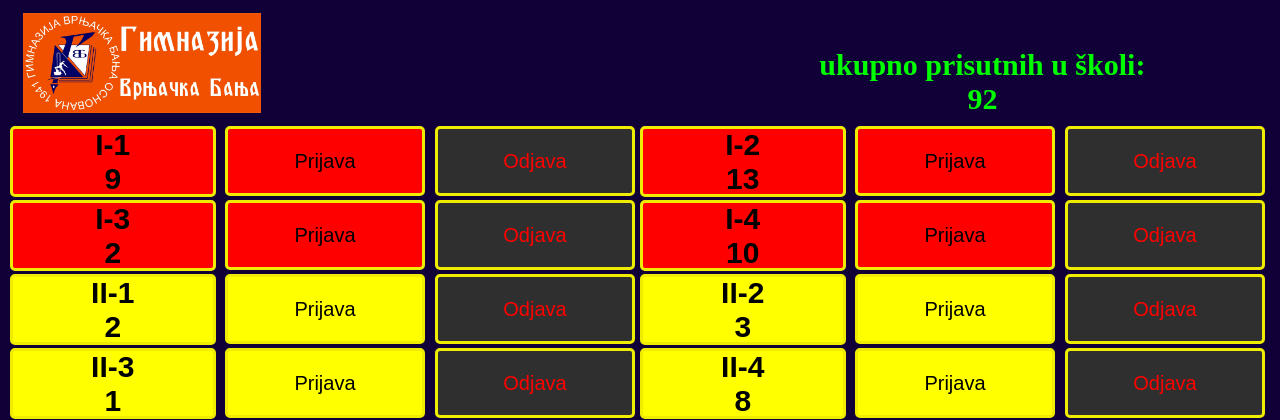
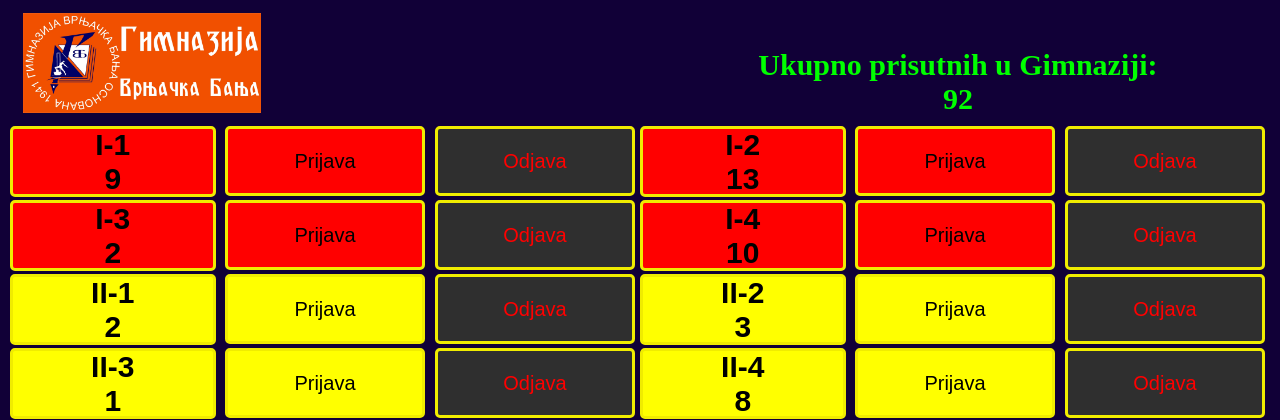
Before and after one commit to GimnazijaVrnjackaBanja/BrojanjeUcenika, a Flask app: page / in a window 1280 px wide. Shown: the top 420 px of the page. Run offline with Flask 3, Linux system fonts and the light colour scheme.

Commit message:
Sitne izmene

```diff
--- a/static/css/stil.css
+++ b/static/css/stil.css
@@ -26,6 +26,9 @@ body {
   text-align: left;
 }
 .ukupno-prisutnih{
+  color: white;
+}
+.broj{
   color: white;
 }
 .brojaci {
--- a/templates/index.html
+++ b/templates/index.html
@@ -10,7 +10,9 @@
 		<div class="grid-container">
 			<div class="grid-item"><img class="slika" src="/static/jpg/GVBlogo.jpg" alt="GVBlogo" height=100%"></div>
 			<div class="grid-item"> </div>
-			<div class="grid-item"><h2 class="prisutni">ukupno prisutnih u školi: <br> {{ ukupno_prisutnih }}</h2></div>
+			<div class="grid-item"><h2 class="prisutni">Ukupno prisutnih u Gimnaziji: <br> {{ ukupno_prisutnih }} </h2>
+
+			</div>
 
 		</div>
 		<!-- pocetak dugmadi -->
```
Also changed, not shown: site.db.
